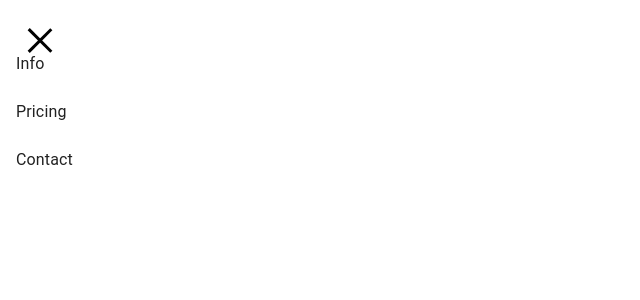
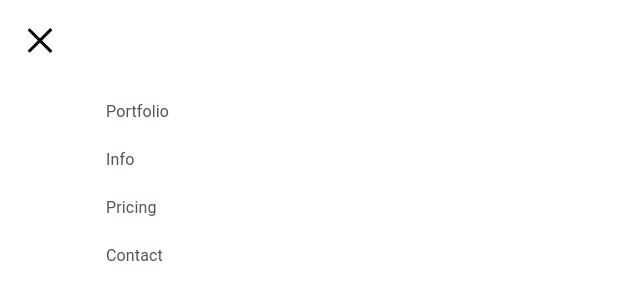
Before and after one commit to sal3190570/af-photography, a Next.js app: page / in a window 1280 px wide. Both pictures are taken after a click on the button 40 px from the left and 40 px from the top of the page. Shown: the top 300 px of the page, without its empty margins (0-640 px from the left). Built offline with nearby package versions, Linux system fonts and the light colour scheme.

Commit message:
navbar updated

```diff
--- a/app/components/NavbarMenu.tsx
+++ b/app/components/NavbarMenu.tsx
@@ -2,53 +2,73 @@
 
 import React from "react";
 import {
-  Drawer,
+  Modal,
+  Fade,
   List,
   ListItemText,
   Collapse,
   Box,
   ListItemButton,
+  Link,
 } from "@mui/material";
 import ExpandLess from "@mui/icons-material/ExpandLess";
 import ExpandMore from "@mui/icons-material/ExpandMore";
-
-// ✅ Import Hamburger from hamburger-react
 import { Sling as Hamburger } from "hamburger-react";
 
 const NavbarMenu: React.FC = () => {
-  const [openDrawer, setOpenDrawer] = React.useState(false);
+  const [open, setOpen] = React.useState(false);
   const [openInfo, setOpenInfo] = React.useState(false);
+
+  const linkStyle = {
+    textDecoration: "none",
+    textTransform: "none",
+    color: "#615252",
+  };
 
   return (
     <Box>
-      {/* Animated Hamburger icon */}
+      {/* Hamburger Icon */}
       <Box sx={{ position: "fixed", top: 16, left: 16, zIndex: 1301 }}>
         <Hamburger
-          toggled={openDrawer}
-          toggle={setOpenDrawer}
-          direction="left"
+          toggled={open}
+          toggle={setOpen}
+          direction="right"
           color="black"
         />
       </Box>
 
-      {/* Full-width Drawer */}
-      <Drawer
-        anchor="left"
-        open={openDrawer}
-        onClose={() => setOpenDrawer(false)}
+      {/* Navigation Modal */}
+      <Modal
+        open={open}
+        onClose={() => setOpen(false)}
+        closeAfterTransition
         slotProps={{
-          paper: {
-            sx: {
-              width: "100vw",
-              maxWidth: "100vw",
-              backgroundColor: "white", // optional
-              pt: 4, // padding top so it doesn’t clash with hamburger
-            },
-          },
+          backdrop: { timeout: 300 },
         }}
       >
-        <Box sx={{ width: "100%" }} role="presentation">
-          <List>
+        <Fade in={open} timeout={400}>
+          <Box
+            sx={{
+              width: "100vw",
+              height: "100vh",
+              bgcolor: "white",
+              p: 5,
+              pt: 10, // padding top to avoid overlapping hamburger
+              outline: 0,
+              position: "relative",
+              overflowY: "auto",
+              color: "#615252",
+            }}
+          >
+            <List sx={{ ml: "50px" }}>
+              <ListItemButton
+                component={Link}
+                href="/portfolio"
+                sx={{ ...linkStyle }}
+              >
+                <ListItemText primary="Portfolio" />
+              </ListItemButton>
+
               <ListItemButton onClick={() => setOpenInfo((prev) => !prev)}>
                 <ListItemText primary="Info" />
                 {openInfo ? <ExpandLess /> : <ExpandMore />}
@@ -56,25 +76,49 @@ const NavbarMenu: React.FC = () => {
 
               <Collapse in={openInfo} timeout="auto" unmountOnExit>
                 <List component="div" disablePadding>
-                <ListItemButton sx={{ pl: 4 }}>
-                  <ListItemText primary="About" />
+                  <ListItemButton
+                    component={Link}
+                    href="/the-experience"
+                    sx={{ ...linkStyle, pl: 4 }}
+                  >
+                    <ListItemText primary="The Experience" />
                   </ListItemButton>
-                <ListItemButton sx={{ pl: 4 }}>
-                  <ListItemText primary="FAQ" />
+                  <ListItemButton
+                    component={Link}
+                    href="/faqs"
+                    sx={{ ...linkStyle, pl: 4 }}
+                  >
+                    <ListItemText primary="FAQs" />
+                  </ListItemButton>
+                  <ListItemButton
+                    component={Link}
+                    href="/about"
+                    sx={{ ...linkStyle, pl: 4 }}
+                  >
+                    <ListItemText primary="Meet the Photographer" />
                   </ListItemButton>
                 </List>
               </Collapse>
 
-            <ListItemButton>
+              <ListItemButton
+                component={Link}
+                href="/pricing"
+                sx={{ ...linkStyle }}
+              >
                 <ListItemText primary="Pricing" />
               </ListItemButton>
 
-            <ListItemButton>
+              <ListItemButton
+                component={Link}
+                href="/contact"
+                sx={{ ...linkStyle }}
+              >
                 <ListItemText primary="Contact" />
               </ListItemButton>
             </List>
           </Box>
-      </Drawer>
+        </Fade>
+      </Modal>
     </Box>
   );
 };
```
Lines whose indentation alone changed are shown as unchanged.
